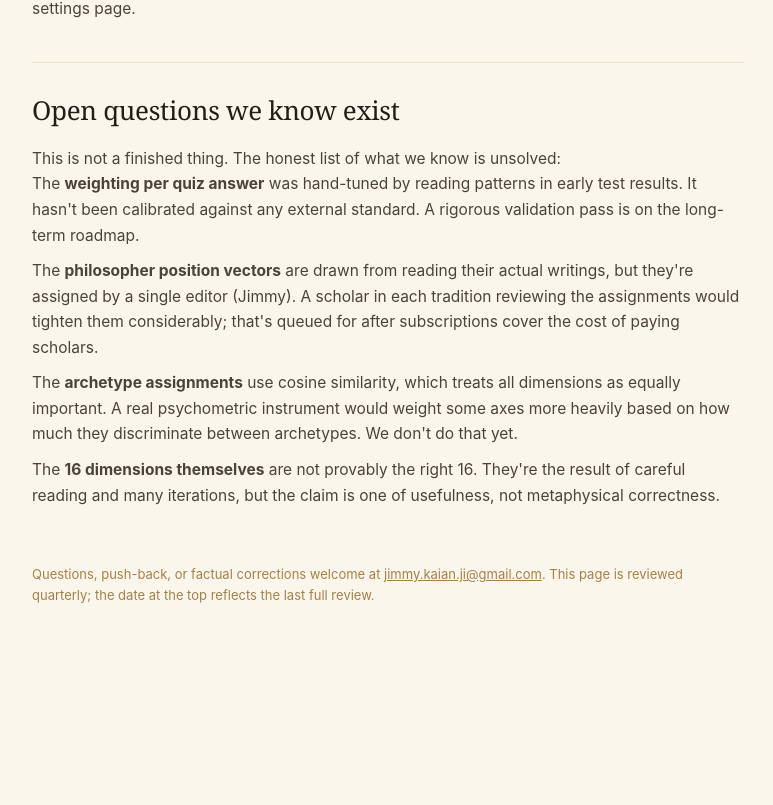
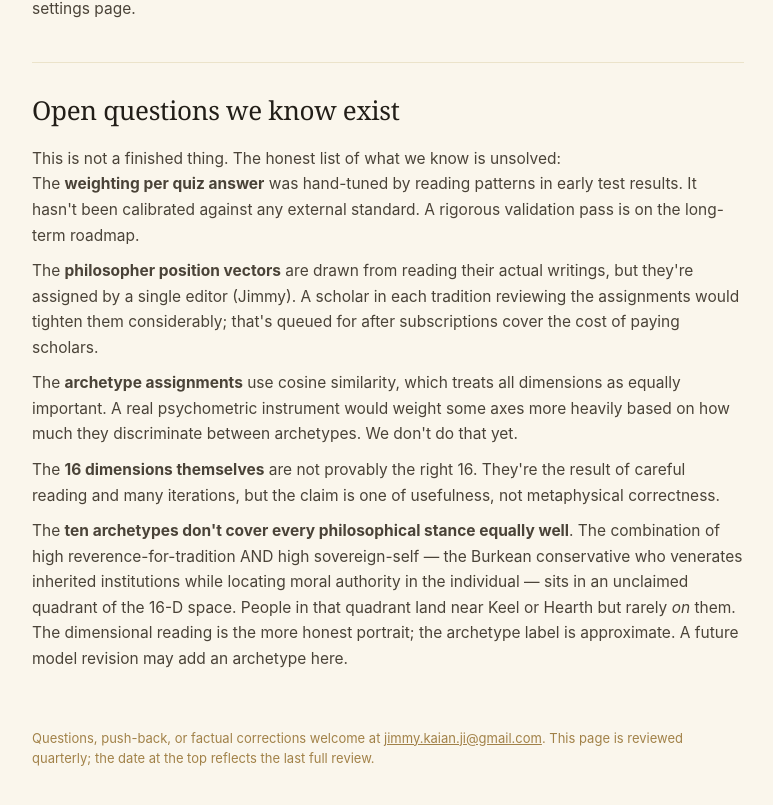
Before and after one commit to JimmyKJi/mull-next, a Next.js app: page /methodology in a window 1280 px wide. Shown: the part 3155-3960 px from the top of the page, without its empty margins (252-1025 px from the left). Before the commit the page ends 3881 px from the top, so only its background shows below. Built offline with nearby package versions, Linux system fonts and the light colour scheme; no server answers.

Commit message:
Add redesign handoff document for Claude Code session

```diff
--- a/app/methodology/page.tsx
+++ b/app/methodology/page.tsx
@@ -187,6 +187,7 @@ export default async function MethodologyPage() {
           <li>The <strong>philosopher position vectors</strong> are drawn from reading their actual writings, but they&apos;re assigned by a single editor (Jimmy). A scholar in each tradition reviewing the assignments would tighten them considerably; that&apos;s queued for after subscriptions cover the cost of paying scholars.</li>
           <li>The <strong>archetype assignments</strong> use cosine similarity, which treats all dimensions as equally important. A real psychometric instrument would weight some axes more heavily based on how much they discriminate between archetypes. We don&apos;t do that yet.</li>
           <li>The <strong>16 dimensions themselves</strong> are not provably the right 16. They&apos;re the result of careful reading and many iterations, but the claim is one of usefulness, not metaphysical correctness.</li>
+          <li>The <strong>ten archetypes don&apos;t cover every philosophical stance equally well</strong>. The combination of high reverence-for-tradition AND high sovereign-self — the Burkean conservative who venerates inherited institutions while locating moral authority in the individual — sits in an unclaimed quadrant of the 16-D space. People in that quadrant land near Keel or Hearth but rarely <em>on</em> them. The dimensional reading is the more honest portrait; the archetype label is approximate. A future model revision may add an archetype here.</li>
         </ul>
       </Section>
 
```
Also changed, not shown: 1 other file (tests, documents, lock files or other folders).
